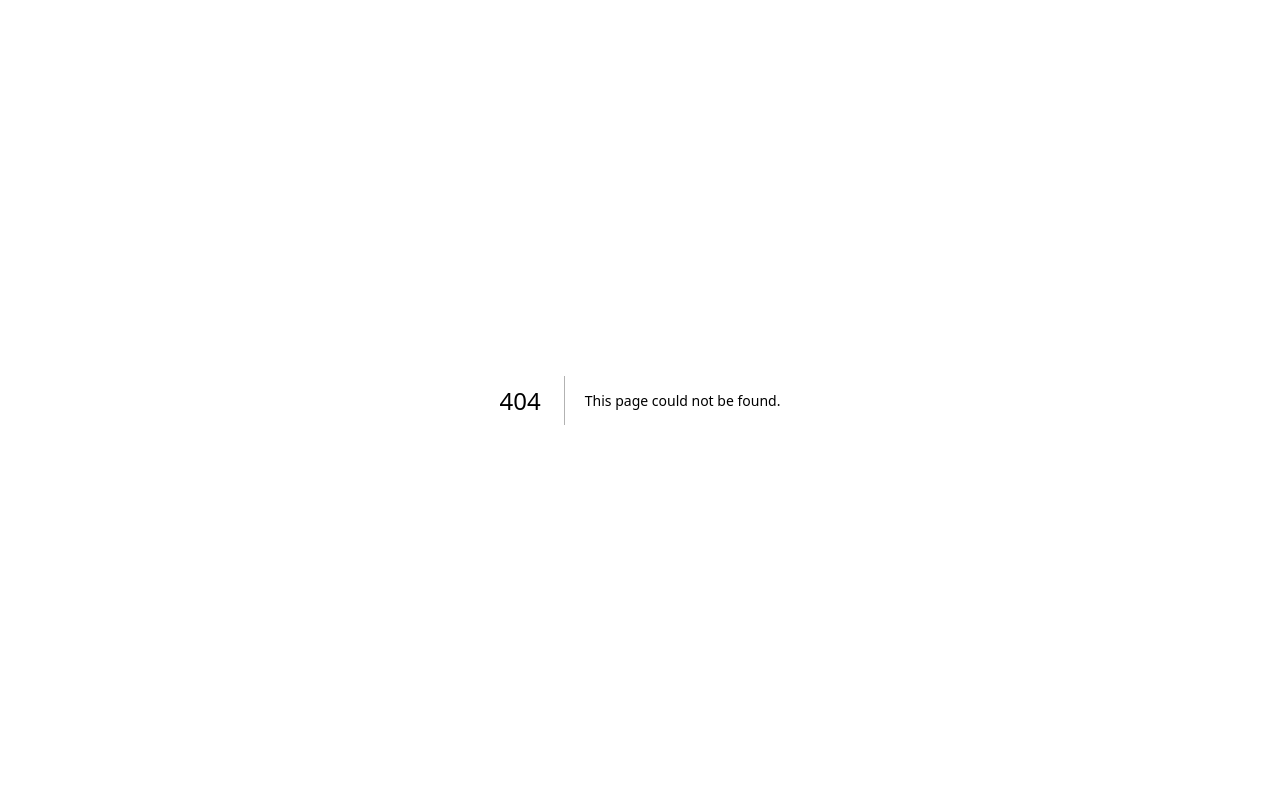
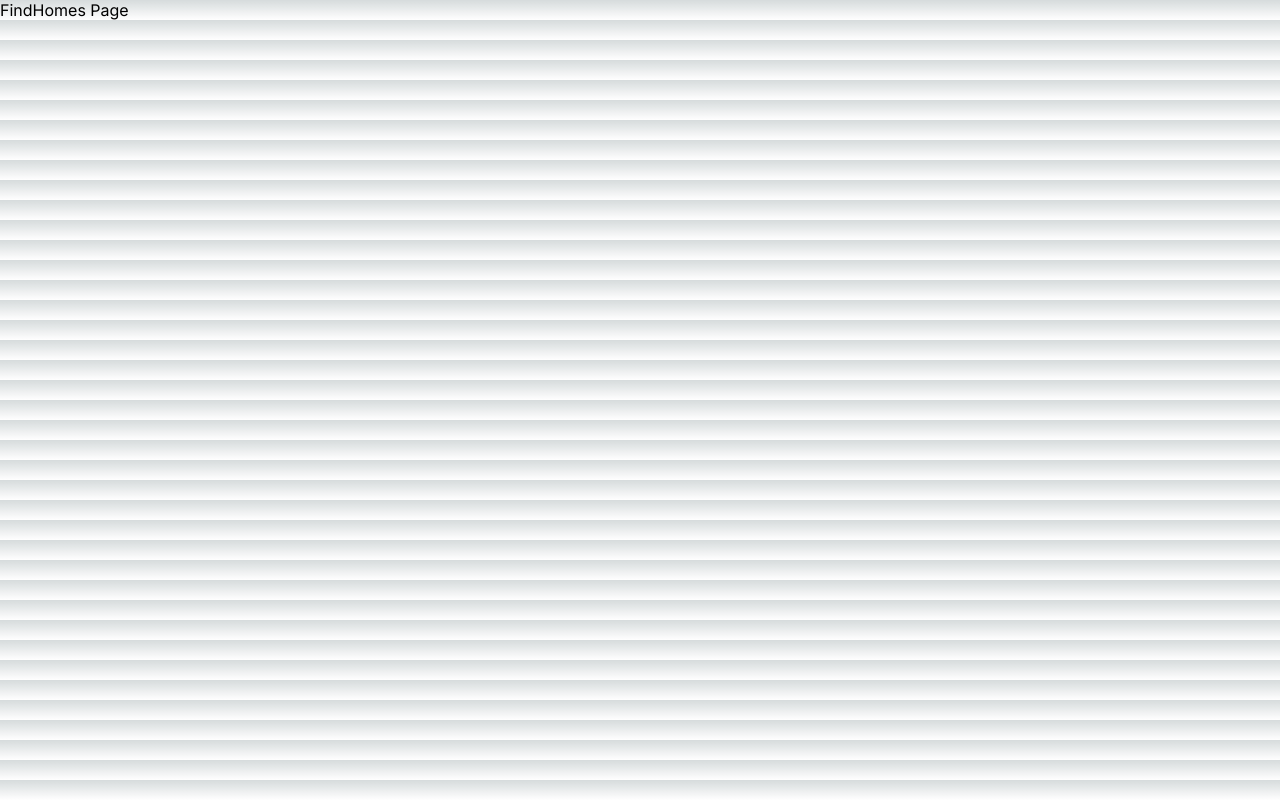
Before and after one commit to redjackfred/Home-Haven, a Next.js app: page /findhomes in a window 1280 px wide. Before the commit this address had no page. Built offline with nearby package versions, Linux system fonts and the light colour scheme.

Commit message:
Created required empty pages with NextJS routing structure

```diff
--- /dev/null
+++ b/src/app/findhomes/page.js
@@ -0,0 +1,7 @@
+export default function FindHomes() {
+    return (
+        <>
+            <p>FindHomes Page</p>
+        </>
+    );
+}
```
Also changed, not shown: src/app/agents/page.js (added, +7 -0 lines), src/app/buy/page.js (added, +7 -0 lines), src/app/sell/page.js (added, +7 -0 lines), .eslintrc.json.
